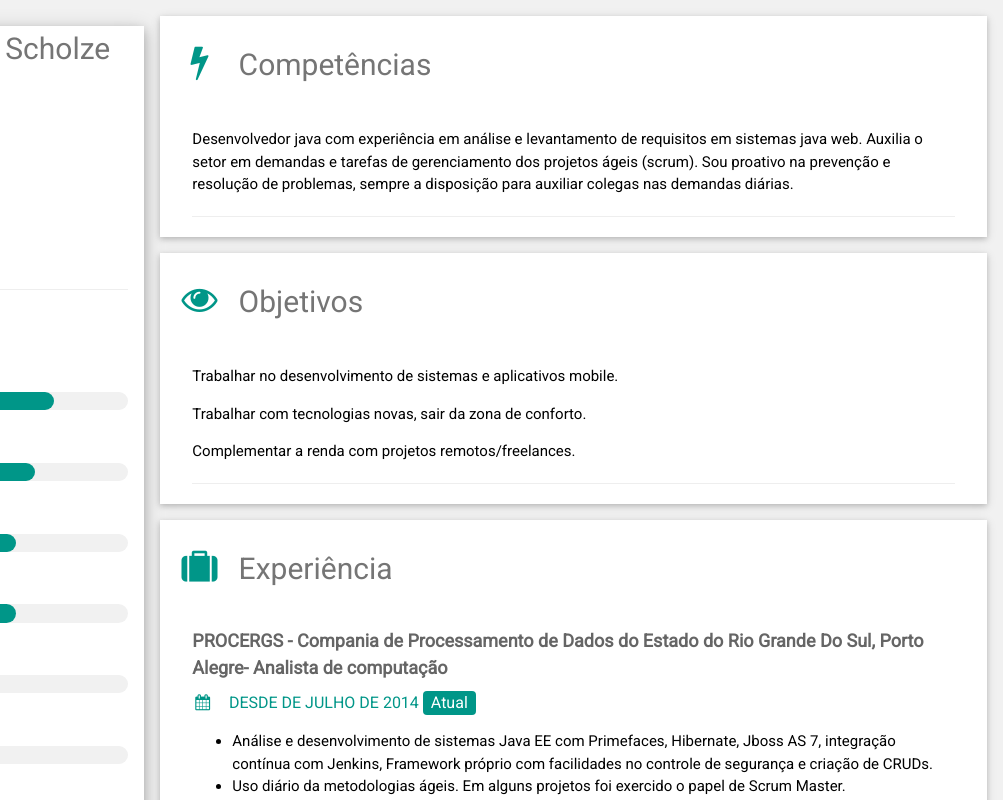
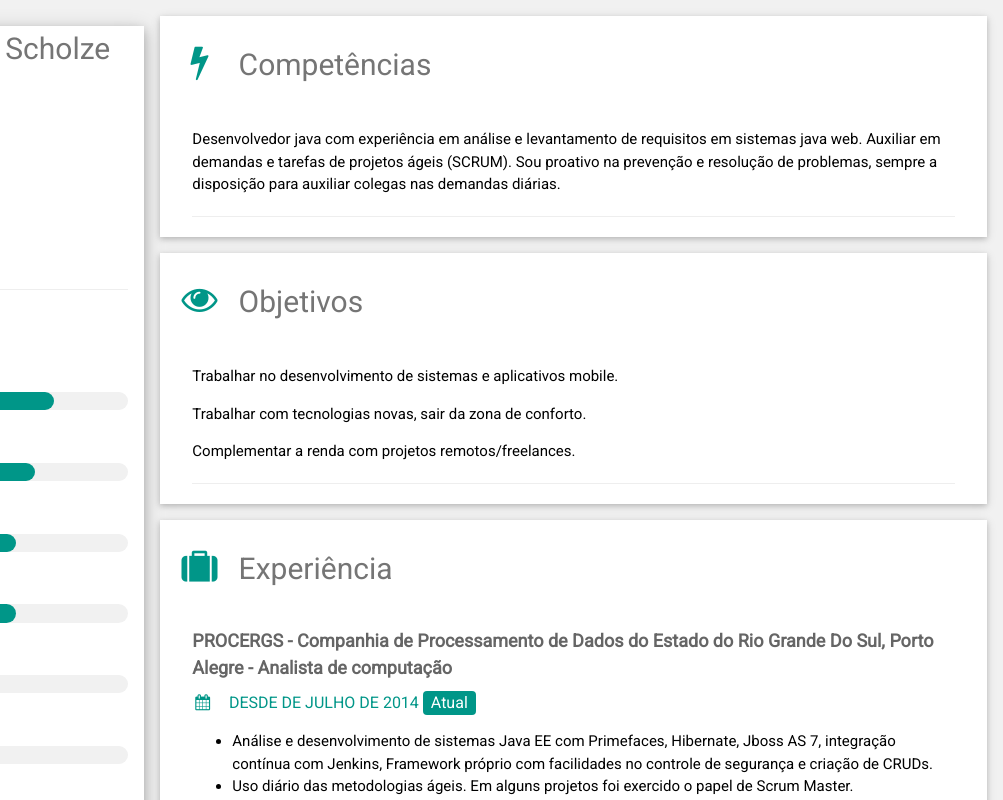
Before and after one commit to aricesar/aricesar.github.io, a plain HTML site: page index.html in a window 1280 px wide. Shown: the top 800 px of the page, 277-1280 px from the left. Drawn offline with nearby package versions, Linux system fonts and the light colour scheme.

Commit message:
Update index.html

```diff
--- a/index.html
+++ b/index.html
@@ -139,7 +139,7 @@
             <i class="fa fa-bolt fa-fw w3-margin-right w3-xxlarge w3-text-teal"></i>Competências</h2>
           <div class="w3-container">
             <p>
-              Desenvolvedor java com experiência em análise e levantamento de requisitos em sistemas java web. Auxilia o setor em demandas e tarefas de gerenciamento dos projetos ágeis (scrum).
+              Desenvolvedor java com experiência em análise e levantamento de requisitos em sistemas java web. Auxiliar em demandas e tarefas de projetos ágeis (SCRUM).
               Sou proativo na prevenção e resolução de problemas, sempre a disposição para auxiliar colegas nas
               demandas diárias.
             </p>
@@ -162,7 +162,7 @@
             <i class="fa fa-suitcase fa-fw w3-margin-right w3-xxlarge w3-text-teal"></i>Experiência</h2>
           <div class="w3-container">
             <h5 class="w3-opacity">
-              <b>PROCERGS - Compania de Processamento de Dados do Estado do Rio Grande Do Sul, Porto Alegre- Analista de computação</b>
+              <b>PROCERGS - Companhia de Processamento de Dados do Estado do Rio Grande Do Sul, Porto Alegre - Analista de computação</b>
             </h5>
             <h6 class="w3-text-teal">
               <i class="fa fa-calendar fa-fw w3-margin-right"></i>DESDE DE JULHO DE 2014
@@ -172,7 +172,7 @@
               <li>Análise e desenvolvimento de sistemas Java EE com Primefaces, Hibernate, Jboss AS 7, integração contínua com
                 Jenkins, Framework próprio com facilidades no controle de segurança e criação de CRUDs.
               </li>
-              <li> Uso diário da metodologias ágeis. Em alguns projetos foi exercido o papel de Scrum Master.
+              <li> Uso diário das metodologias ágeis. Em alguns projetos foi exercido o papel de Scrum Master.
               </li>
             </ul>
             <hr>
@@ -220,12 +220,12 @@
             <h6 class="w3-text-teal">
               <i class="fa fa-calendar fa-fw w3-margin-right"></i>JANEIRO DE 2012 - NOVEMBRO DE 2014</h6>
             <p>A Pós-Graduação é composta por blocos de aprendizado, totalizando <strong>440 horas/aula.</strong>
-               Esse blocos permitem ao aluno desenvolver uma visão abrangente sobre Engenharia de Software,
+               Esses blocos permitem ao aluno desenvolver uma visão abrangente sobre Engenharia de Software,
                Métodos Ágeis e Programação em Java. </p>
                <p><strong>Trabalho de conclusão:</strong> Foi desenvolvido um sistema de recomendação
                 utilizando como estudo de caso o mercado online de freelances. No estudo de caso foi identificado que
                 grande parte dos sistemas enviam vagas genéricas sem levar em conta os conhecimentos do freelancer.
-                O sistema desenvolvido tinha como responsabilidade identificar e direcionar as vagas corretamente atingindo o nível de acertividade acima que 70%.
+                O sistema desenvolvido tinha como responsabilidade identificar e direcionar as vagas corretamente atingindo o nível de assertividade acima que 70%.
               </p>
                <p>
             <hr>
```
